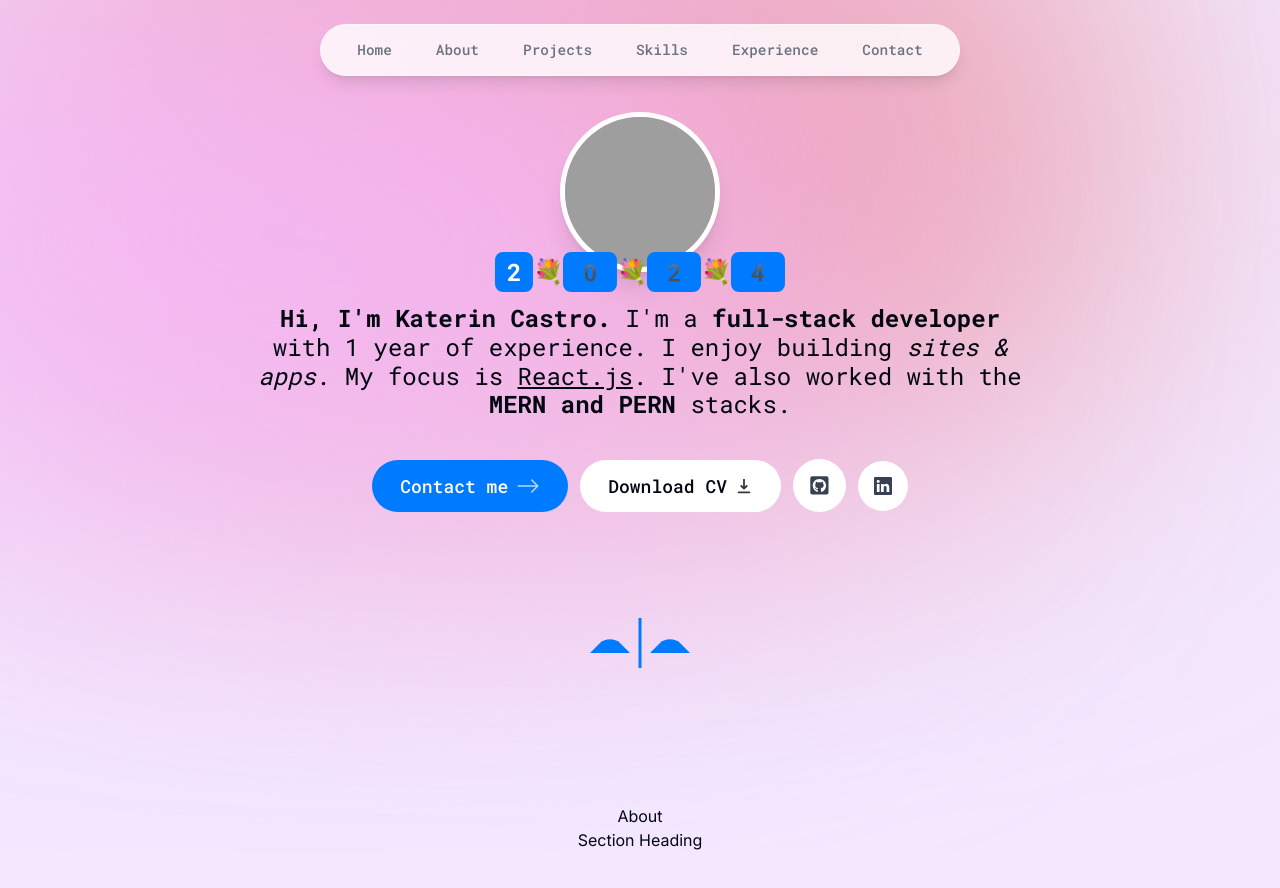
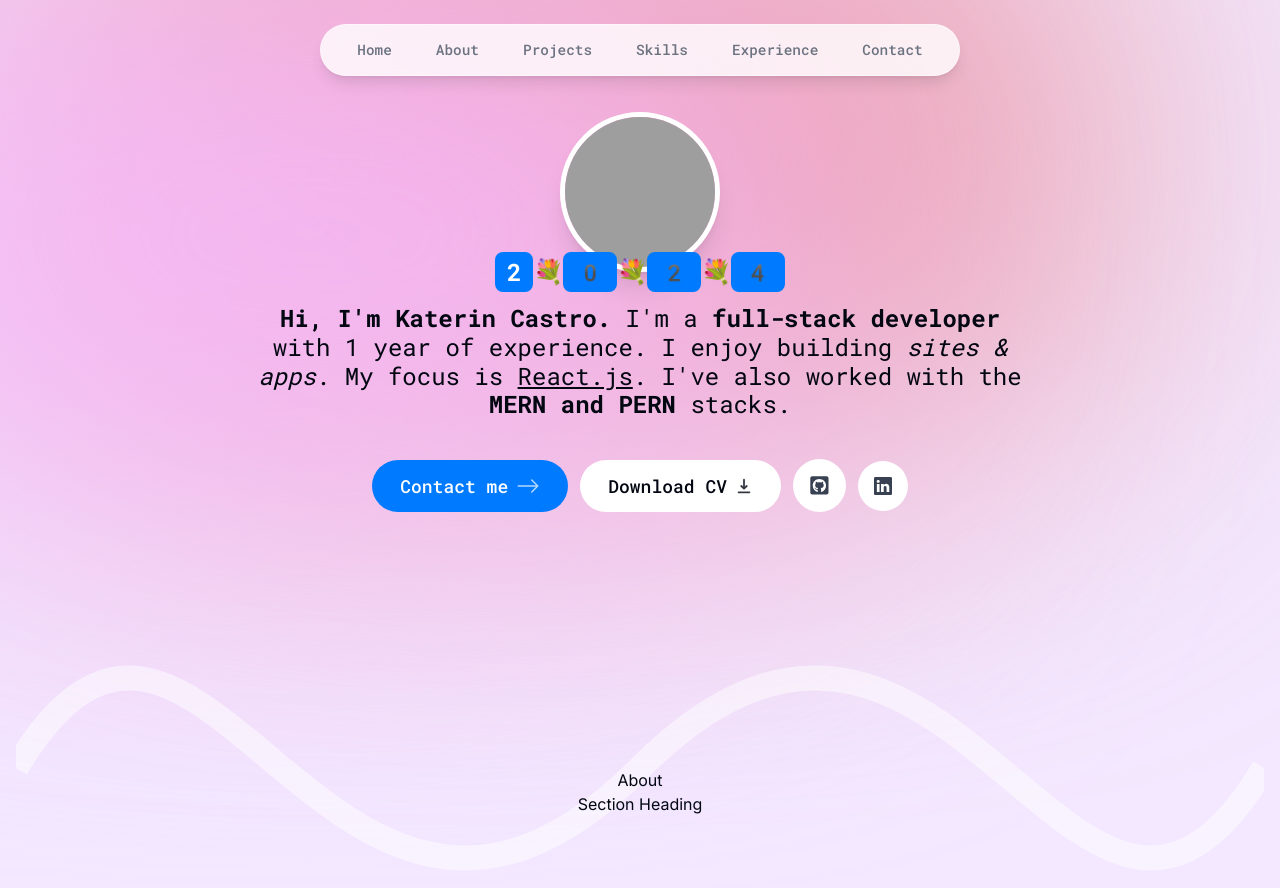
Before and after one commit to Katemoca/Portfolio-2023, a Next.js app: page / in a window 1280 px wide. Shown: the top 888 px of the page. Before the commit the page ends 852 px from the top, so only its background shows below. Built offline with nearby package versions, Linux system fonts and the light colour scheme; grey boxes are pictures that could not be loaded.

Commit message:
Modified section divider

```diff
--- a/components/section-divider.tsx
+++ b/components/section-divider.tsx
@@ -1,26 +1,19 @@
-"use client";
+export const SectionDivider = ({ height = 1 }) => {
+  return (
+    <div className="relative w-full -z-10 mt-64">
+      <svg
+        className={`absolute w-full h-${height} top-1/2 transform -translate-y-1/2`}
+        viewBox="0 0 100 100"
+        preserveAspectRatio="none">
+        <path
+          d="M0 50 C15 25,25 75,50 50 C75 25,85 75,100 50"
+          fill="none"
+          stroke="rgba(255, 255, 255, 0.5)"
+          strokeWidth="2"
+        />
+      </svg>
+    </div>
+  );
+};
 
-import React from "react";
-import { motion } from "framer-motion";
-
-export default function SectionDivider() {
-  return (
-    <motion.div
-      className="my-24 flex justify-center"
-      initial={{ opacity: 0, y: 100 }}
-      animate={{ opacity: 1, y: 0 }}
-      transition={{ delay: 0.125 }}>
-      <svg
-        width="100"
-        height="100" // Increase height to accommodate the flower
-        viewBox="0 0 100 80" // Adjust viewBox accordingly
-        xmlns="http://www.w3.org/2000/svg">
-        {/* First Wave */}
-        <path d="M0 35l10-10c5-5 15-5 20 0l10 10" fill="#007BFF" />
-        <path d="M50 0v50" stroke="#007BFF" strokeWidth="3" />
-        {/* Second Wave */}
-        <path d="M100 35l-10-10c-5-5-15-5-20 0l-10 10" fill="#007BFF" />
-      </svg>
-    </motion.div>
-  );
-}
+export default SectionDivider;
```
Also changed, not shown: src/app.js (added).
